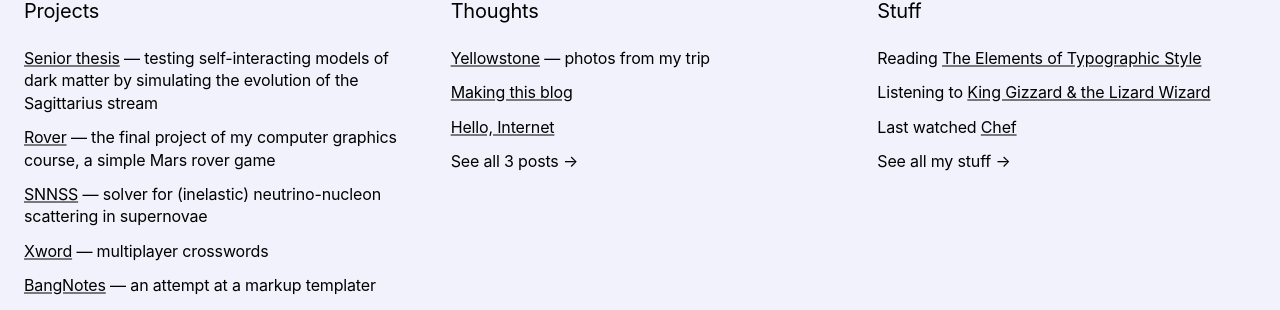
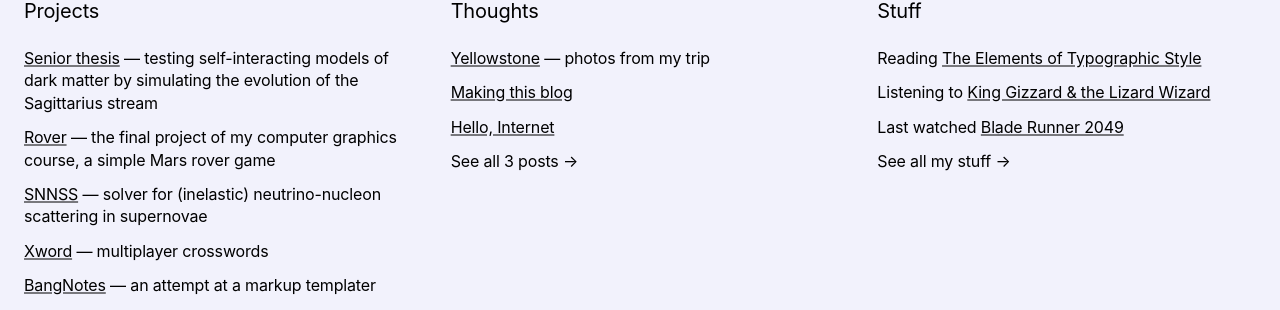
Before and after one commit to cmhainje/cmhainje.github.io, a Jekyll site: the page built from index.html, in a window 1280 px wide. Shown: the part 757-1067 px from the top of the page. Built offline with Jekyll 4.4.1, drawn with Linux system fonts in a browser that asks for light colours; some web fonts are replaced.

Commit message:
Update most recent watch

```diff
--- a/index.html
+++ b/index.html
@@ -115,7 +115,7 @@ permalink: /
             <h2><a href="/stuff" class="no-underline">Stuff</a></h2>
             <p>Reading <a href="#">The Elements of Typographic Style</a></p>
             <p>Listening to <a href="#">King Gizzard & the Lizard Wizard</a></p>
-            <p>Last watched <a href="#">Chef</a></p>
+            <p>Last watched <a href="https://letterboxd.com/chainje/film/blade-runner-2049/">Blade Runner 2049</a></p>
             <p><a href="/stuff" class="no-underline">See all my stuff →</a></p>
         </r-cell>
 
```
Also changed, not shown: 1 other file.
